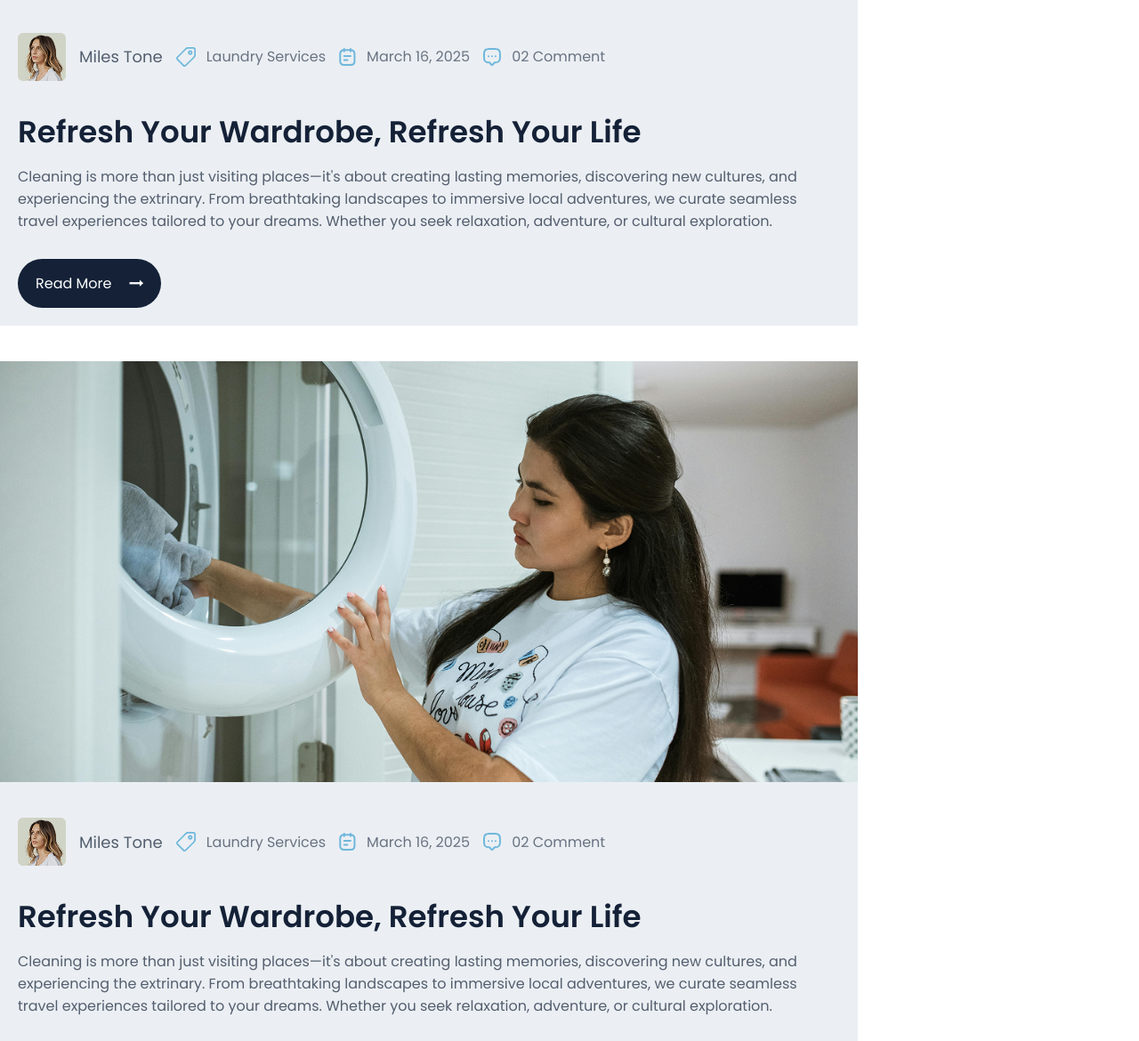
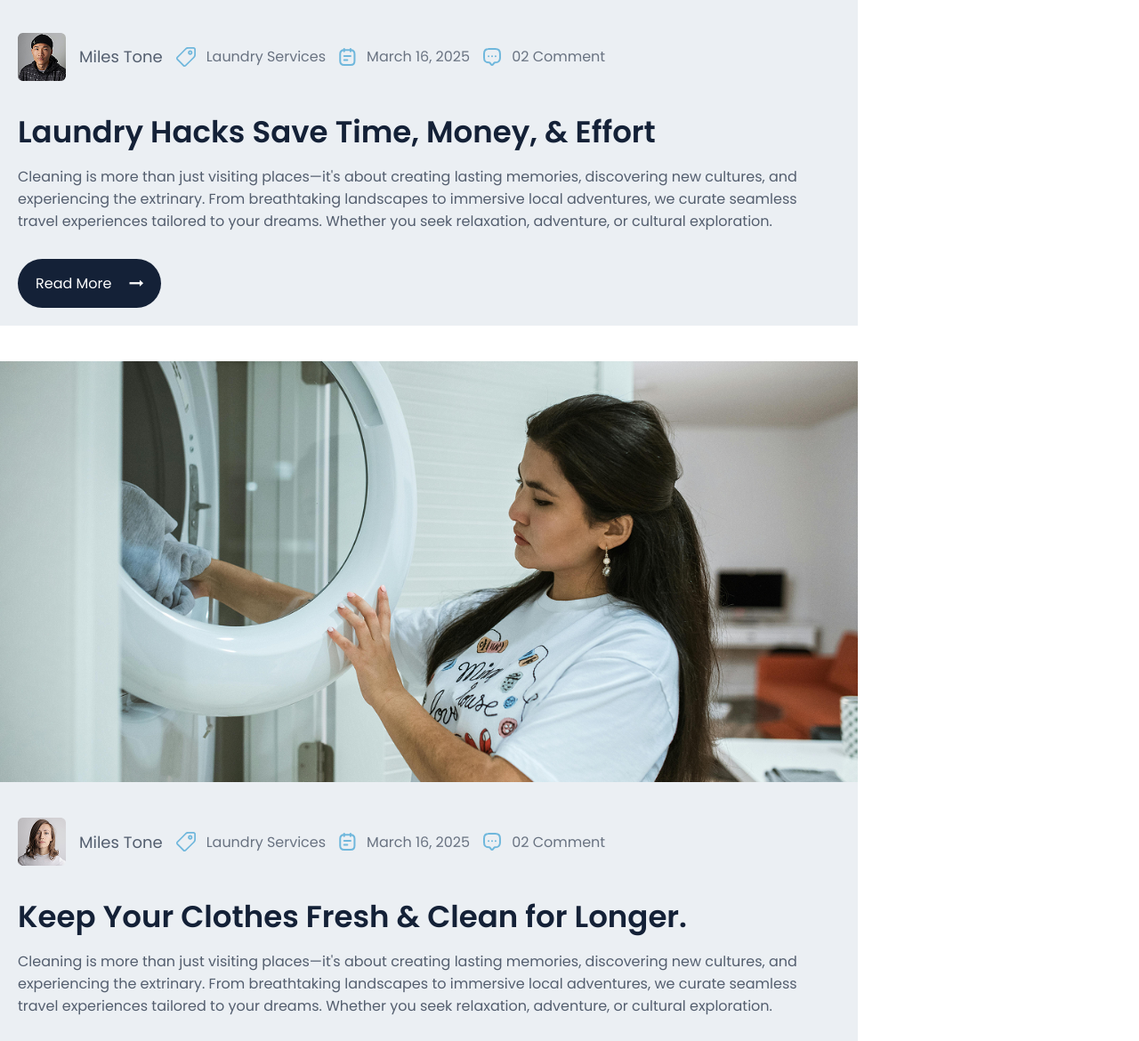
Before and after one commit to RaihanDrDevs/Laundry-Dry-Cleaning-RawCSS, a plain HTML site: page blog.html in a window 1280 px wide. Shown: the part 2187-3357 px from the top of the page at 89% size. Drawn offline with Linux system fonts and the light colour scheme.

Commit message:
update blog

```diff
--- a/assets/css/style.css
+++ b/assets/css/style.css
@@ -1269,9 +1269,15 @@ p.about_text {
     text-align: center;
     align-self: center;
     align-content: center;
+    color: #142137;
+    transition: .3s;
 
 }
 
+.blog_pagination a:hover {
+    background-color: #4375E7;
+    color: #fff;
+}
 
 /*  */
 .blog_sideber {
--- a/blog.html
+++ b/blog.html
@@ -132,7 +132,7 @@
             <img src="assets/image/blog_post.png" alt="">
             <div class="single_blog_post_inner">
               <div class="blog_status">
-                <img src="assets/image/blogl_user.png" alt="">
+                <img src="assets/image/blog_user1.png" alt="">
                 <p class="name">Miles Tone</p>
                 <div class="blog_status_in">
                   <a href="">
@@ -179,8 +179,8 @@
                   </a>
                 </div>
               </div>
-              <h1>Refresh Your Wardrobe, Refresh Your Life
-              </h1>
+              <a href=""><h1>Refresh Your Wardrobe, Refresh Your Life
+              </h1></a>
               <p>Cleaning is more than just visiting places—it's about creating lasting memories, discovering new cultures, and experiencing the extrinary. From breathtaking landscapes to immersive local adventures, we curate seamless travel experiences tailored to your dreams. Whether you seek relaxation, adventure, or cultural exploration.
               </p>
               <div class="read_btn">
@@ -210,7 +210,7 @@ your dreams. Whether  adventure exploration, we are here to turn your journey.</
             <img src="assets/image/blog_post2.png" alt="">
             <div class="single_blog_post_inner">
               <div class="blog_status">
-                <img src="assets/image/blogl_user.png" alt="">
+                <img src="assets/image/blog_user2.png" alt="">
                 <p class="name">Miles Tone</p>
                 <div class="blog_status_in">
                   <a href="">
@@ -257,9 +257,7 @@ your dreams. Whether  adventure exploration, we are here to turn your journey.</
                   </a>
                 </div>
               </div>
-              <h1>Refresh Your Wardrobe, Refresh Your Life
-
-              </h1>
+              <a href=""><h1> Laundry Hacks Save Time, Money, & Effort</h1></a>
               <p>Cleaning is more than just visiting places—it's about creating lasting memories, discovering new
                 cultures,
                 and experiencing the extrinary. From breathtaking landscapes to immersive local adventures, we curate
@@ -280,7 +278,7 @@ your dreams. Whether  adventure exploration, we are here to turn your journey.</
             <img src="assets/image/blog_post3.png" alt="">
             <div class="single_blog_post_inner">
               <div class="blog_status">
-                <img src="assets/image/blogl_user.png" alt="">
+                <img src="assets/image/blog_user3.png" alt="">
                 <p class="name">Miles Tone</p>
                 <div class="blog_status_in">
                   <a href="">
@@ -327,9 +325,7 @@ your dreams. Whether  adventure exploration, we are here to turn your journey.</
                   </a>
                 </div>
               </div>
-              <h1>Refresh Your Wardrobe, Refresh Your Life
-
-              </h1>
+              <a href=""><h1>Keep Your Clothes Fresh & Clean for Longer.</h1></a>
               <p>Cleaning is more than just visiting places—it's about creating lasting memories, discovering new
                 cultures,
                 and experiencing the extrinary. From breathtaking landscapes to immersive local adventures, we curate
```
Also changed, not shown: assets/image/blog_user1.png (renamed from assets/image/blogl_user.png), assets/image/blog_user2.png (added), assets/image/blog_user3.png (added).
